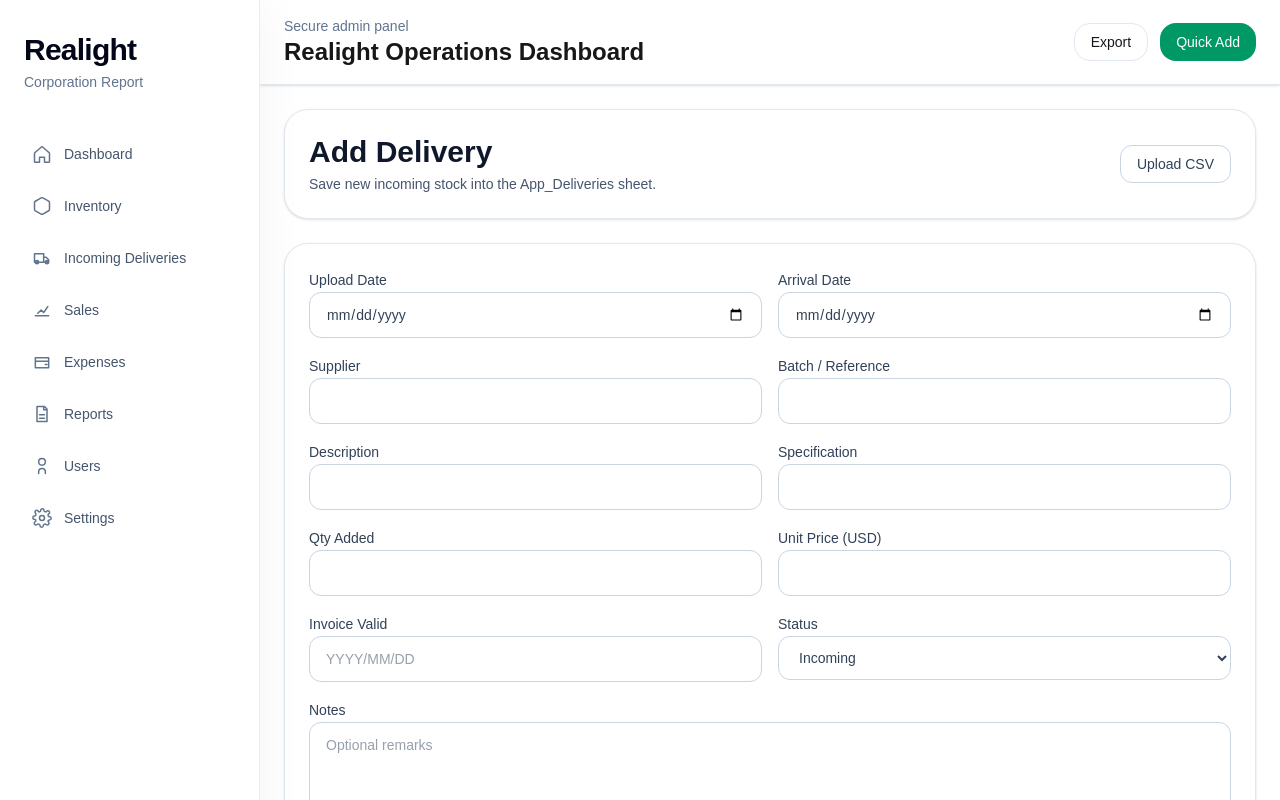
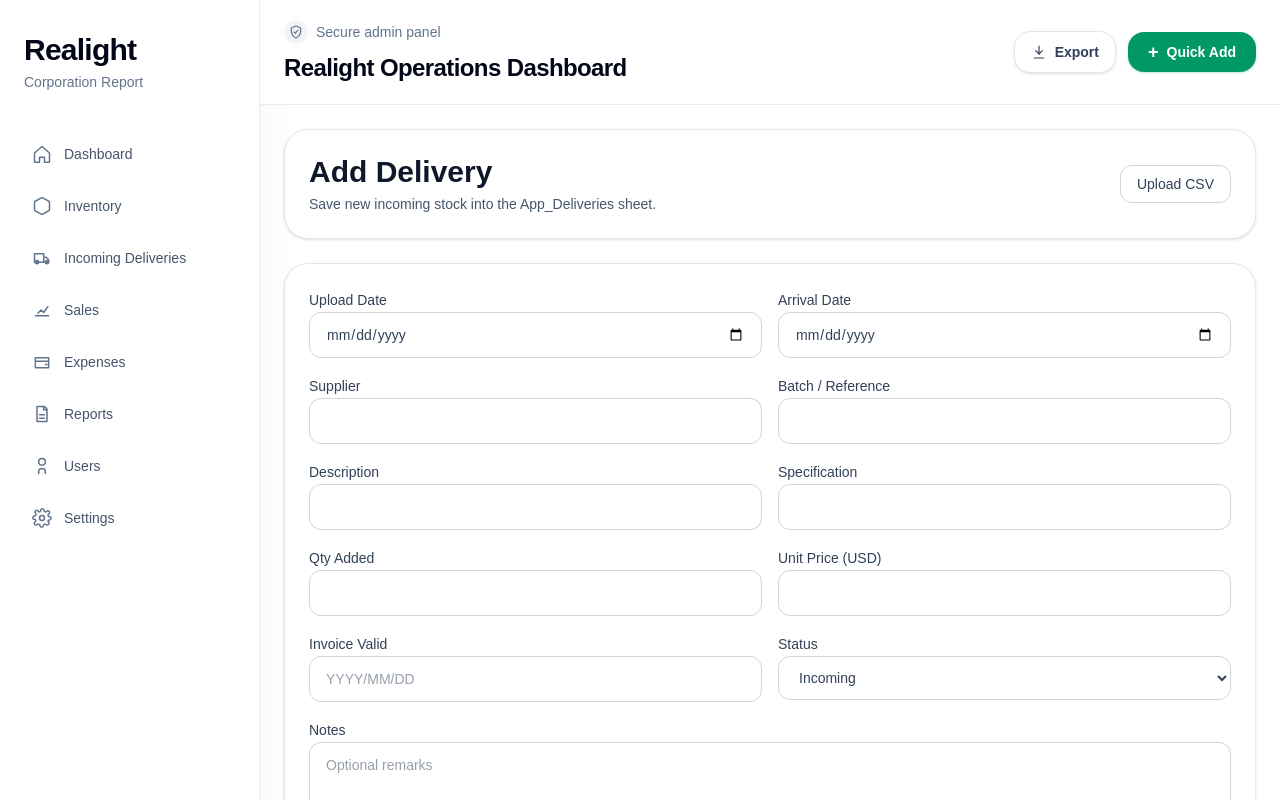
Before and after one commit to johncardinales-cpu/realight-dashboard, a Next.js app: page /add-delivery in a window 1280 px wide. Shown: the top 800 px of the page. Built offline with nearby package versions, Linux system fonts and the light colour scheme.

Commit message:
Polish dashboard topbar

```diff
--- a/components/topbar.tsx
+++ b/components/topbar.tsx
@@ -1,17 +1,31 @@
 export default function Topbar() {
   return (
-    <header className="border-b border-slate-200 bg-white px-6 py-4 shadow-sm">
-      <div className="flex items-center justify-between">
+    <header className="border-b border-slate-200/80 bg-white/80 px-6 py-5 backdrop-blur">
+      <div className="flex flex-col gap-4 sm:flex-row sm:items-center sm:justify-between">
         <div>
-          <p className="text-sm text-slate-500">Secure admin panel</p>
-          <h2 className="text-2xl font-semibold">Realight Operations Dashboard</h2>
+          <div className="mb-2 flex items-center gap-2 text-sm font-medium text-slate-500">
+            <span className="flex h-6 w-6 items-center justify-center rounded-full bg-slate-100 text-slate-500">
+              <svg viewBox="0 0 24 24" aria-hidden="true" className="h-4 w-4" fill="none" stroke="currentColor" strokeWidth="1.8" strokeLinecap="round" strokeLinejoin="round">
+                <path d="M12 3 5 6v5c0 4.5 3 8 7 10 4-2 7-5.5 7-10V6l-7-3Z" />
+                <path d="m9 12 2 2 4-5" />
+              </svg>
+            </span>
+            Secure admin panel
+          </div>
+          <h2 className="text-2xl font-semibold tracking-tight text-slate-950">Realight Operations Dashboard</h2>
         </div>
 
-        <div className="flex gap-3">
-          <button className="rounded-2xl border border-slate-200 px-4 py-2 text-sm">
+        <div className="flex items-center gap-3">
+          <button className="inline-flex items-center gap-2 rounded-2xl border border-slate-200 bg-white px-4 py-2.5 text-sm font-semibold text-slate-700 shadow-sm transition hover:border-slate-300 hover:bg-slate-50">
+            <svg viewBox="0 0 24 24" aria-hidden="true" className="h-4 w-4" fill="none" stroke="currentColor" strokeWidth="1.8" strokeLinecap="round" strokeLinejoin="round">
+              <path d="M12 3v12" />
+              <path d="m7 10 5 5 5-5" />
+              <path d="M5 21h14" />
+            </svg>
             Export
           </button>
-          <button className="rounded-2xl bg-emerald-600 px-4 py-2 text-sm font-medium text-white">
+          <button className="inline-flex items-center gap-2 rounded-2xl bg-emerald-600 px-5 py-2.5 text-sm font-semibold text-white shadow-sm shadow-emerald-600/20 transition hover:bg-emerald-700">
+            <span className="text-lg leading-none">+</span>
             Quick Add
           </button>
         </div>
```
